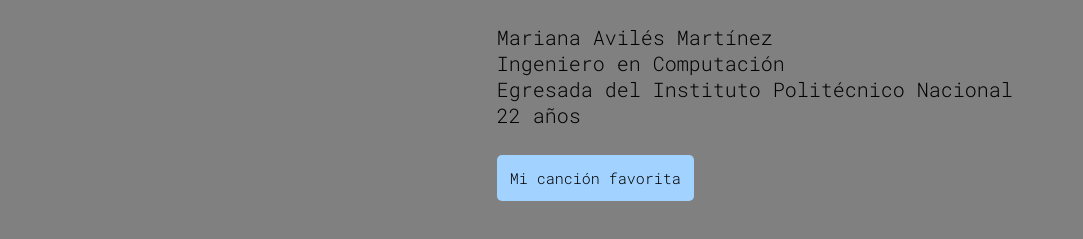
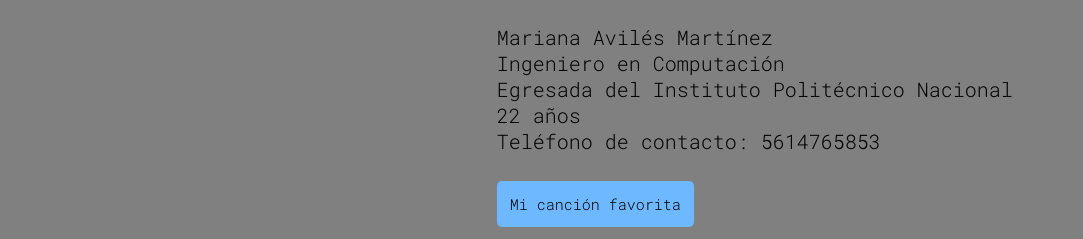
Before and after one commit to MarAviles/Formacion, a plain HTML site: page ejercicio1/index.html in a window 1280 px wide. Shown: the part 713-952 px from the top of the page, without its empty margins (98-1181 px from the left). Before the commit the page ends 926 px from the top, so only its background shows below. Drawn offline with Linux system fonts and the light colour scheme; a web font is replaced by a local one.

Commit message:
Cambio de color y agregar datos

```diff
--- a/ejercicio1/css/styles.css
+++ b/ejercicio1/css/styles.css
@@ -40,7 +40,7 @@ img {
 #informacion a {
     font-family: 'Roboto Mono', monospace;
     font-size: 15px;
-    background-color: #A2D2FF;
+    background-color: #6db8ff;
     color: black;
     text-decoration: none;
     padding: 13px;
--- a/ejercicio1/index.html
+++ b/ejercicio1/index.html
@@ -21,6 +21,7 @@
                 Ingeniero en Computación <br>
                 Egresada del Instituto Politécnico Nacional <br>
                 22 años<br>
+                Teléfono de contacto: 5614765853
 
             </p>
 
```
